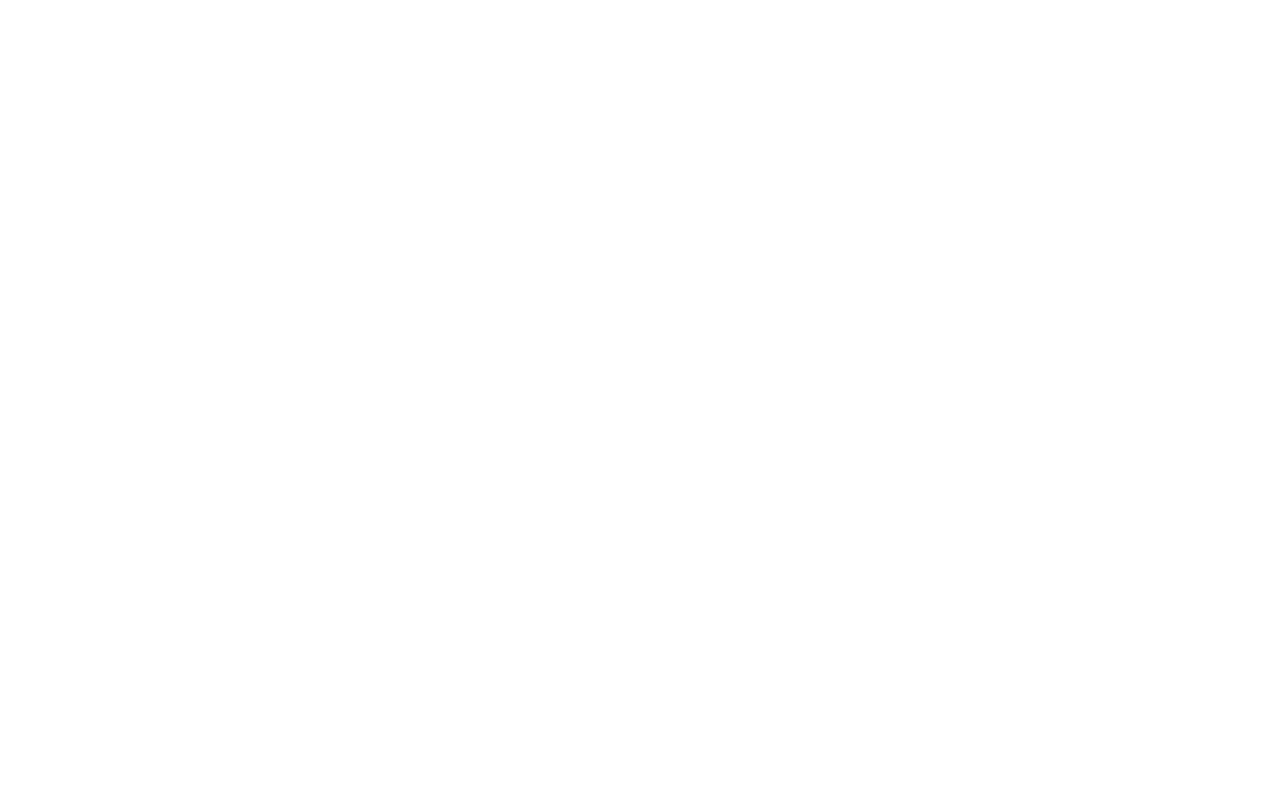
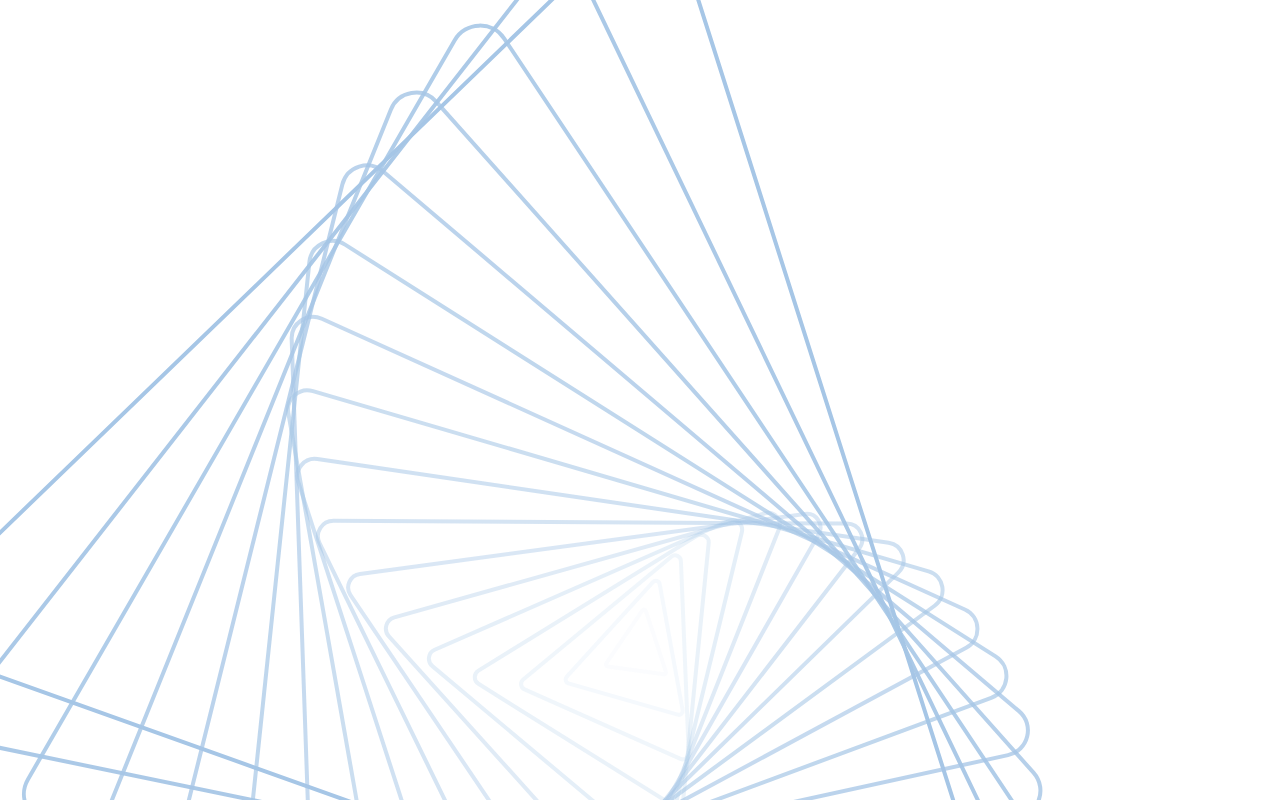
Before and after one commit to emrearabaci/weather, a Next.js app: page / in a window 1280 px wide. Built offline with nearby package versions, Linux system fonts and the light colour scheme.

Commit message:
Added ".background" class to the main layout.

```diff
--- a/src/app/globals.scss
+++ b/src/app/globals.scss
@@ -16,3 +16,16 @@
   line-height: $lineHeight;
   letter-spacing: $letterSpacing;
 }
+
+.background {
+  position: fixed;
+
+  inset: 0;
+
+  min-height: 100vh; // To prevent rescaling in mobile view.
+
+  background-image: url('../../public/bg.svg');
+  background-size: cover;
+  background-origin: border-box;
+  background-repeat: no-repeat;
+}
--- a/src/app/layout.js
+++ b/src/app/layout.js
@@ -13,7 +13,9 @@
 export default function RootLayout({ children }) {
   return (
     <html lang="en">
-      <body className={inter.className}>{children}</body>
+      <body className={inter.className}>
+        <div className="background">{children}</div>
+      </body>
     </html>
   );
 }
```
